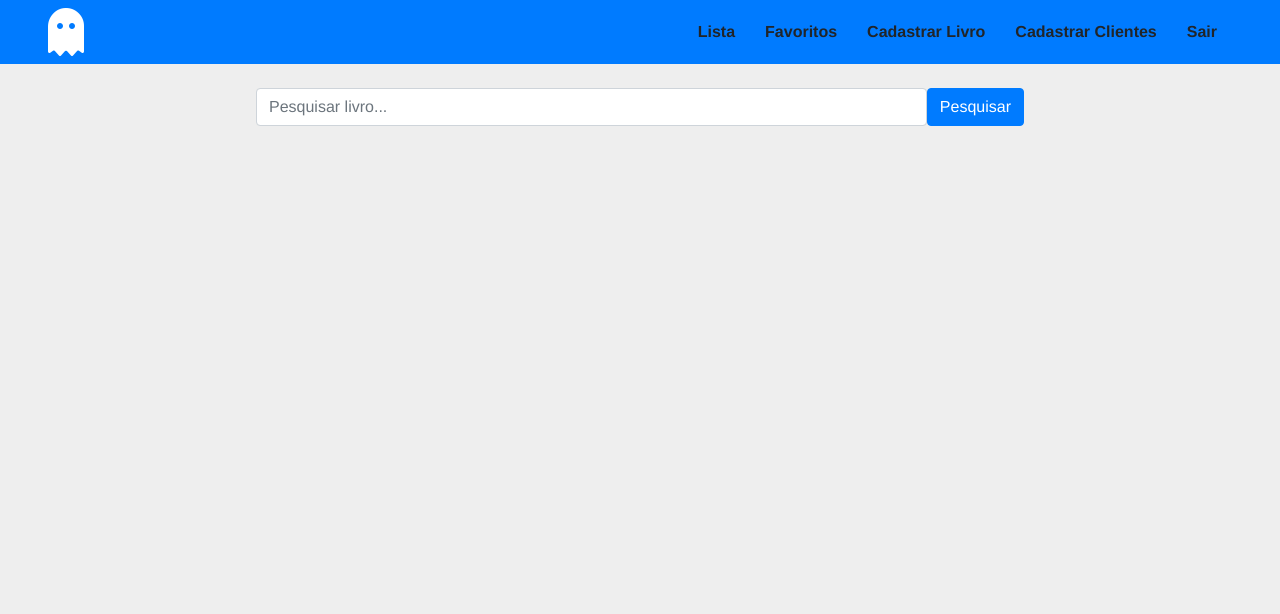
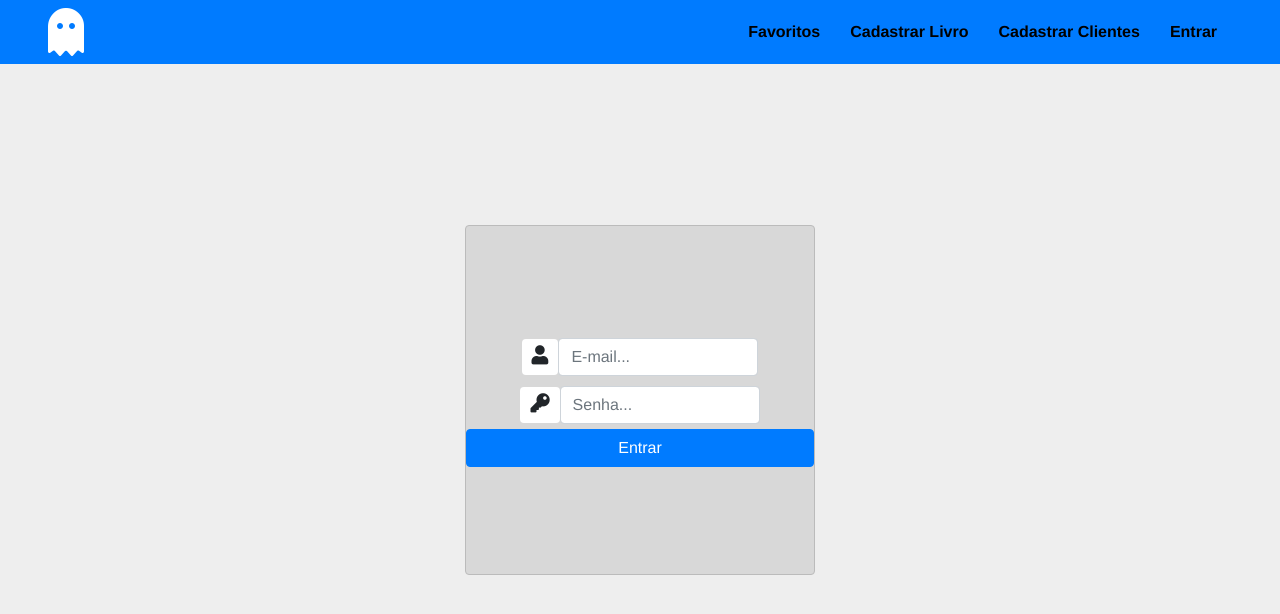
Before and after one commit to MrGuizao/centro-espirita, a React (Create React App) app: page /login in a window 1280 px wide. Shown: the top 614 px of the page. Built offline with nearby package versions, Linux system fonts and the light colour scheme.

Commit message:
router e login arrumado

```diff
--- a/src/App.jsx
+++ b/src/App.jsx
@@ -4,6 +4,9 @@ import api from './services/Api';
 import Header from './components/header/Header';
 import Navigation from './containers/navigation/Navigation';
 import SearchBar from './containers/searchBar/SearchBar';
+import Login from './components/login/Login';
+import { Switch, Route, BrowserRouter } from 'react-router-dom';
+
 
 export default class App extends Component {
   state = {
@@ -19,9 +22,17 @@ export default class App extends Component {
   render() {
     return (
       <div className="App">
+        <BrowserRouter>
         <Header />
-        <SearchBar searchTitle={this.searchTitle} />
-        <Navigation books={this.state.books} />
+          <Route exact path="/" render={(props) => <SearchBar searchTitle={this.searchTitle}/>} />
+          <Route exact path="/" render={(props) => <Navigation books={this.state.books}/>} />
+          <Switch>
+            <Route path="/login" component={Login} />
+          </Switch>
+        </BrowserRouter>
+
+
+        {/* <Navigation books={this.state.books} /> */}
       </div>
     );
   }
--- a/src/Routes.jsx
+++ b/src/Routes.jsx
@@ -1,12 +1,13 @@
 import React from 'react';
-import { BrowserRouter, Switch, Route } from 'react-router-dom';
+import { Switch, Route, BrowserRouter } from 'react-router-dom';
 import Login from './components/login/Login';
 import Books from './components/books/Books';
 
 const Routes = () => (
      <BrowserRouter>
           <Switch>
-               <Route exact path="/" component={Books} />
+               <Route exact path="/" render={props => <Navigation />} />
+               <Route exact path="/" render={props >= <Books />} />
                <Route path="/login" component={Login} />
           </Switch>
      </BrowserRouter>
--- a/src/components/header/Header.jsx
+++ b/src/components/header/Header.jsx
@@ -1,21 +1,17 @@
 import React from 'react';
 import './style.css';
-// import { Link } from 'react-router-dom';
+import { Link } from 'react-router-dom';
 
 export default function Header() {
      return (
           <nav className="py-2 px-5 bg-primary d-flex justify-content-between align-items-center">
-               <i className="fas fa-ghost"></i>
+               <Link to="/" className="fas fa-ghost"></Link>
+               {/* <i className="fas fa-ghost"></i> */}
                <ul className="nav justify-content-end">
-                    {/* <Link to="/"> */}
-                    <li>Lista</li>
-                    {/* </Link> */}
-                    <li>Favoritos</li>
-                    <li>Cadastrar livro</li>
-                    <li>Cadastrar clientes</li>
-                    {/* <Link to="/login"> */}
-                    <li>Sair</li>
-                    {/* </Link> */}
+                    <Link to="/" className="linkagem">Favoritos</Link>
+                    <Link to="/" className="linkagem">Cadastrar livro</Link>
+                    <Link to="/" className="linkagem">Cadastrar clientes</Link>
+                    <Link to="/login" className="linkagem">Entrar</Link>
                </ul>
           </nav>
 
--- a/src/components/header/style.css
+++ b/src/components/header/style.css
@@ -1,26 +1,16 @@
-/* header {
-     display: flex;
-     justify-content: space-between;
-     flex-flow: row nowrap;
-     align-items: center;
-}
-
-header nav ul {
-     display: flex;
-     justify-content: center;
-     align-items: center;
-}
-
-header nav ul li {
-     margin: 0 20px;
-     cursor: pointer;
-}
-*/
-ul li {
+.linkagem {
+     all: unset;
      text-transform: capitalize;
      font-weight: 600;
      margin: 0 15px;
      cursor: pointer;
+     color: black;
+     text-decoration: none;
+}
+.linkagem:hover{
+     text-decoration: none;
+     color: white;
+
 }
 .fa-ghost {
      font-size: 3rem;
--- a/src/components/login/Login.jsx
+++ b/src/components/login/Login.jsx
@@ -1,20 +1,19 @@
-import React from 'react'
-import './style.css';
+import React from 'react';
+import './login.css';
 
 export default function Login() {
      return (
-          <form>
+
+          <form className="login rounded">
                <div>
-                    <label htmlFor="email">E-mail: </label>
-                    <input type="email" id="email" name="email" />
+                    <span className="white-box rounded"><i class="fas fa-user"></i></span>
+                    <input type="email" name="email" className="form-control" placeholder="E-mail..." />
                </div>
                <div>
-                    <label htmlFor="password">Senha: </label>
-                    <input type="password" id="password" name="password" />
+                    <span className="white-box rounded"><i className="fas fa-key"></i></span>
+                    <input type="password" name="password" className="form-control" placeholder="Senha..." />
                </div>
-               <div className="button">
-                    <button className="btn btn-primary">Entrar</button>
-               </div>
-          </form>
+               <button className="btn btn-block btn-primary">Entrar</button>
+          </form >
      )
 }
--- /dev/null
+++ b/src/components/login/login.css
@@ -0,0 +1,32 @@
+form.login {
+     text-align: center;
+     width: 350px;
+     height: 350px;
+     background-color: #d8d8d8;
+     border: 1px solid #bbb;
+     position: absolute;
+     top: 50%;
+     left: 50%;
+     transform: translate(-50%, -50%);
+     display: flex;
+     flex-flow: column nowrap;
+     justify-content: center;
+     align-items: center;
+}
+
+form.login div .white-box {
+     background-color: white;
+     padding: 6px 10px;
+}
+
+form.login div {
+     display: flex;
+     flex-flow: row nowrap;
+     align-items: center;
+     justify-content: space-evenly;
+     margin: 5px 0;
+}
+
+form.login div input {
+     width: 200px;
+}
--- a/src/components/login/style.css
+++ /dev/null
@@ -1,39 +0,0 @@
-form {
-     text-align: center;
-     width: 450px;
-     height: 250px;
-     background-color: #d8d8d8;
-     border-radius: 4px;
-     border: 1px solid #bbb;
-     position: absolute;
-     top: 50%;
-     left: 50%;
-     transform: translate(-50%, -50%);
-     padding: 40px 20px;
-     display: flex;
-     justify-content: flex-start;
-     align-items: center;
-     flex-flow: column nowrap;
-}
-
-form div {
-     display: flex;
-     flex-flow: row nowrap;
-     align-items: center;
-     justify-content: center;
-     margin: 6px 0;
-}
-
-form div input {
-     border-radius: 4px;
-     padding: 4px;
-     border: 1px solid #bbb;
-}
-
-form div input {
-     margin-left: 4px;
-}
-
-form .button button {
-     color: black;
-}
--- a/src/containers/searchBar/SearchBar.jsx
+++ b/src/containers/searchBar/SearchBar.jsx
@@ -1,5 +1,5 @@
 import React, { Component } from 'react';
-import './style.css';
+import './search.css';
 
 export default class SearchBar extends Component {
      state = {
@@ -15,7 +15,7 @@ export default class SearchBar extends Component {
 
      render() {
           return (
-               <form onSubmit={this.handleSubmit} className="d-flex my-4">
+               <form onSubmit={this.handleSubmit} className="search">
                     <input type="text" className="form-control" placeholder="Pesquisar livro..." value={this.state.title} onChange={this.handleChange} />
                     <button className="btn btn-primary rounded">Pesquisar</button>
                </form>
--- /dev/null
+++ b/src/containers/searchBar/search.css
@@ -0,0 +1,11 @@
+form.search {
+     width: 100%;
+     display: flex;
+     justify-content: center;
+     align-items: center;
+     margin: 30px 0;
+}
+
+form.search input {
+     width: 50%;
+}
--- a/src/containers/searchBar/style.css
+++ /dev/null
@@ -1,4 +0,0 @@
-form {
-     width: 60%;
-     margin: 0 auto;
-}
```
